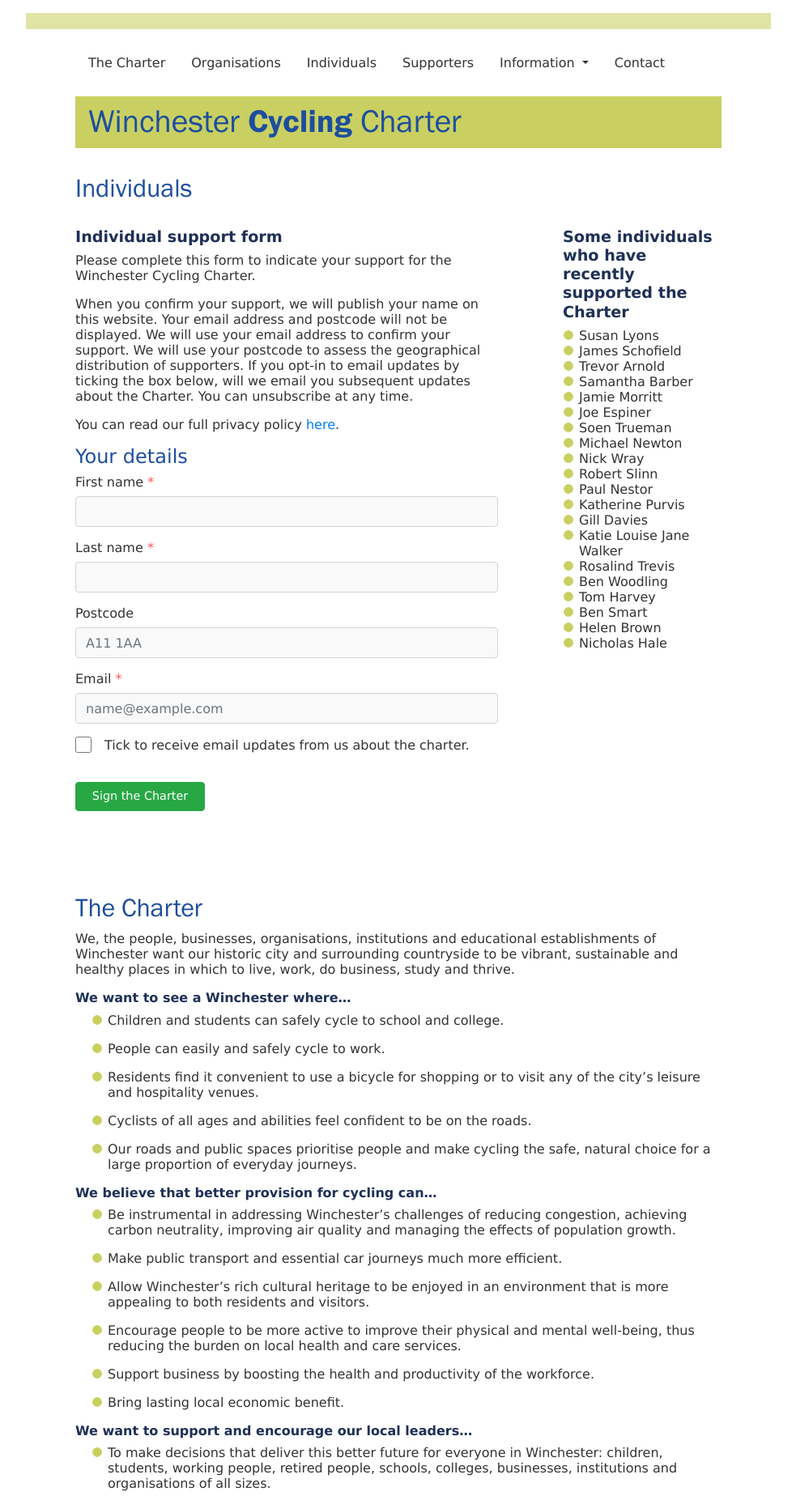
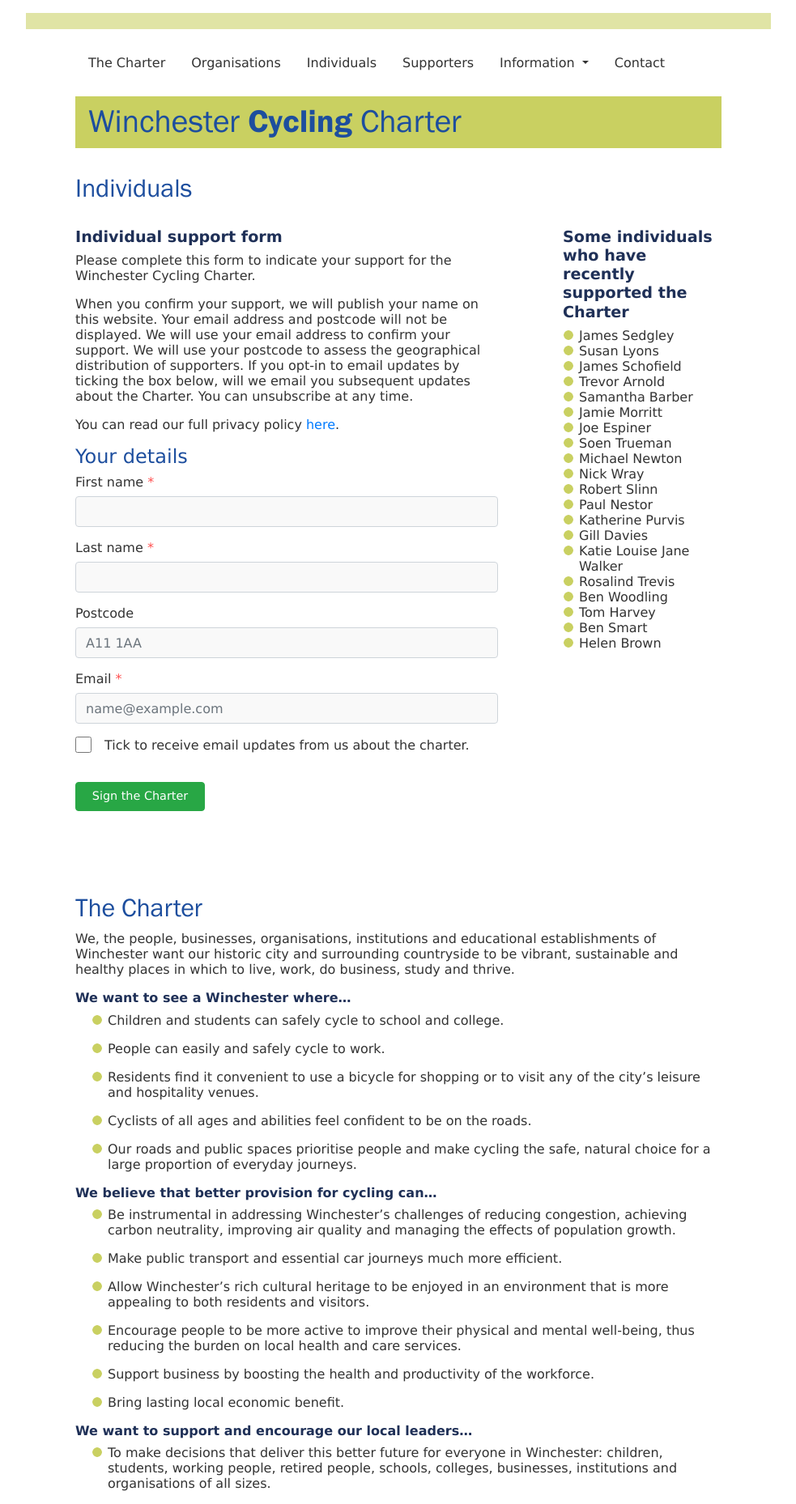
Before and after one commit to winchestercyclingcharter/winchestercyclingcharter.github.io, a Jekyll site: the page built from ind-page.md, in a window 1280 px wide. Shown: the whole page at 81% size, without its empty margins (148-1131 px from the left). Built offline with Jekyll 4.4.1, drawn with Linux system fonts in a browser that asks for light colours; nearby versions of some CDN libraries.

Commit message:
Update people.yml

```diff
--- a/_data/people.yml
+++ b/_data/people.yml
@@ -866,3 +866,4 @@ people:
 - { lastname: Arnold, firstname: Trevor, dt: 20240618-093245-715778 }
 - { lastname: Schofield, firstname: James, dt: 20240807-071305-066569 }
 - { lastname: Lyons, firstname: Susan, dt: 20240822-060505-380788 }
+- { lastname: Sedgley, firstname: James, dt: 20240912-082055-588147 }
```
